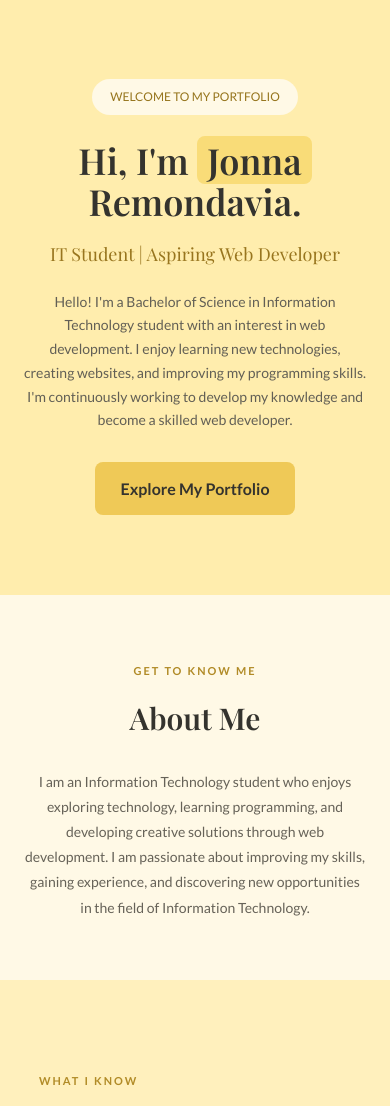
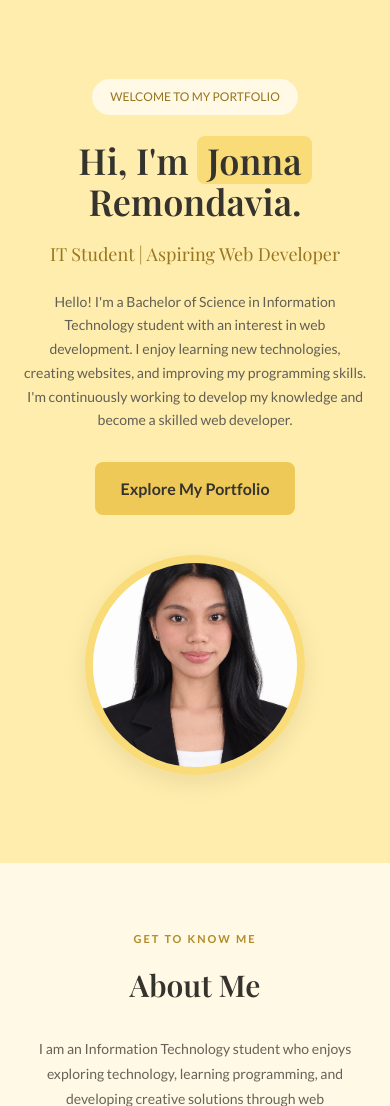
Before and after one commit to remondaviajonna-tech/jonnaremondavia-personal-portfolio, a Laravel app: page / in a window 390 px wide. Shown: the part 116-1222 px from the top of the page. Run offline with Laravel 12, Linux system fonts and the light colour scheme; some web fonts are replaced.

Commit message:
Add profile picture to portfolio

```diff
--- a/resources/views/welcome.blade.php
+++ b/resources/views/welcome.blade.php
@@ -65,7 +65,22 @@
             padding: 90px 10%;
             display: flex;
             align-items: center;
+            justify-content:space-between;
+            gap:40px;
             background: #FFEDAD;
+        }
+
+        .hero-image {
+            flex-shrink: 0;
+        }
+
+        .hero-image img {
+            width: 300px;
+            height: 300px;
+            object-fit: cover;
+            border-radius: 50%;
+            border: 8px solid #F9DC78;
+            box-shadow: 0 8px 25px rgba(0, 0, 0, 0.08);
         }
 
         .hero-content {
@@ -278,6 +293,12 @@
             min-height: auto;
             padding: 80px 6%;
             text-align: center;
+            flex-direction: column;
+        }
+
+        .hero-image img {
+            width:220px;
+            height:220px;
         }
 
         .hero-content {
@@ -415,7 +436,13 @@
                 <a href="#about" class="button">Explore My Portfolio</a>
 
             </div>
+
+            <div class="hero-image">
+                <img src="{{ asset('images/profile.png') }}" alt="Jonna's Profile Picture">
+            </div>
+
         </section>
+
 
         <section class="about" id="about">
             <span class="section-label">GET TO KNOW ME</span>
```
Also changed, not shown: public/images/profile.png (added).
